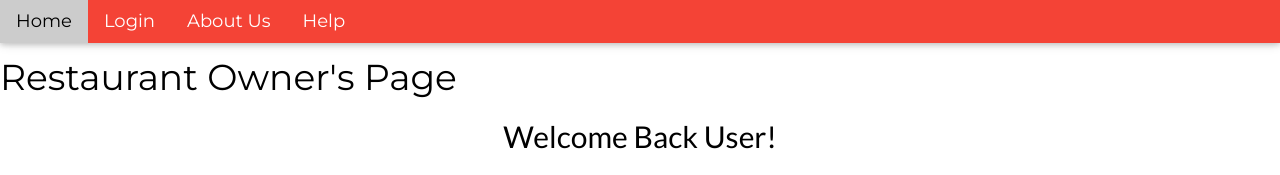
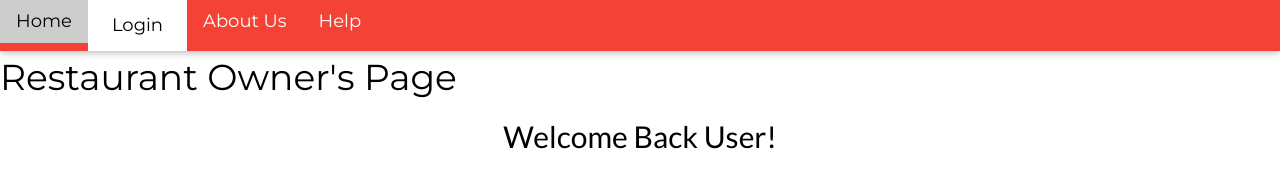
Before and after one commit to eazyeatsgwc/eazyeatsgwc.github.io, a plain HTML site: page restaurant_page.html in a window 1280 px wide. Shown: the top 175 px of the page. Drawn offline with nearby package versions, Linux system fonts and the light colour scheme; a script that the page names is missing.

Commit message:
Update restaurant_page.html

```diff
--- a/restaurant_page.html
+++ b/restaurant_page.html
@@ -44,11 +44,11 @@ body,h1,h2,h3,h4,h5,h6 {font-family: "Lato", sans-serif}
   <div class="w3-bar w3-red w3-card w3-left-align w3-large">
     <a class="w3-bar-item w3-button w3-hide-medium w3-hide-large w3-right w3-padding-large w3-hover-white w3-large w3-red" href="javascript:void(0);" onclick="myFunction()" title="Toggle Navigation Menu"><i class="fa fa-bars"></i></a>
     <a href="index.html" class="w3-bar-item w3-button">Home</a>
-    <a href="registration-page.html" class="w3-bar-item w3-button">Login</a>
+    <a href="registration-page.html" class="w3-bar-item w3-button w3-white w3-padding-large">Login</a>
 
     <!-- <a href="#" class="w3-bar-item w3-button w3-hide-small w3-padding-large w3-hover-white">Registration</a> -->
 <!--     <div class="w3-dropdown-hover">
-        <button class="w3-button w3-white w3-padding-large">Page</button>
+        <button class="w3-button">Page</button>
         <div class="w3-dropdown-content w3-bar-block w3-border">
           <a href="restaurant_page.html" class="w3-bar-item w3-button">Restaurant</a>
           <a href="Driverpage.html" class="w3-bar-item w3-button">Driver</a>
```
